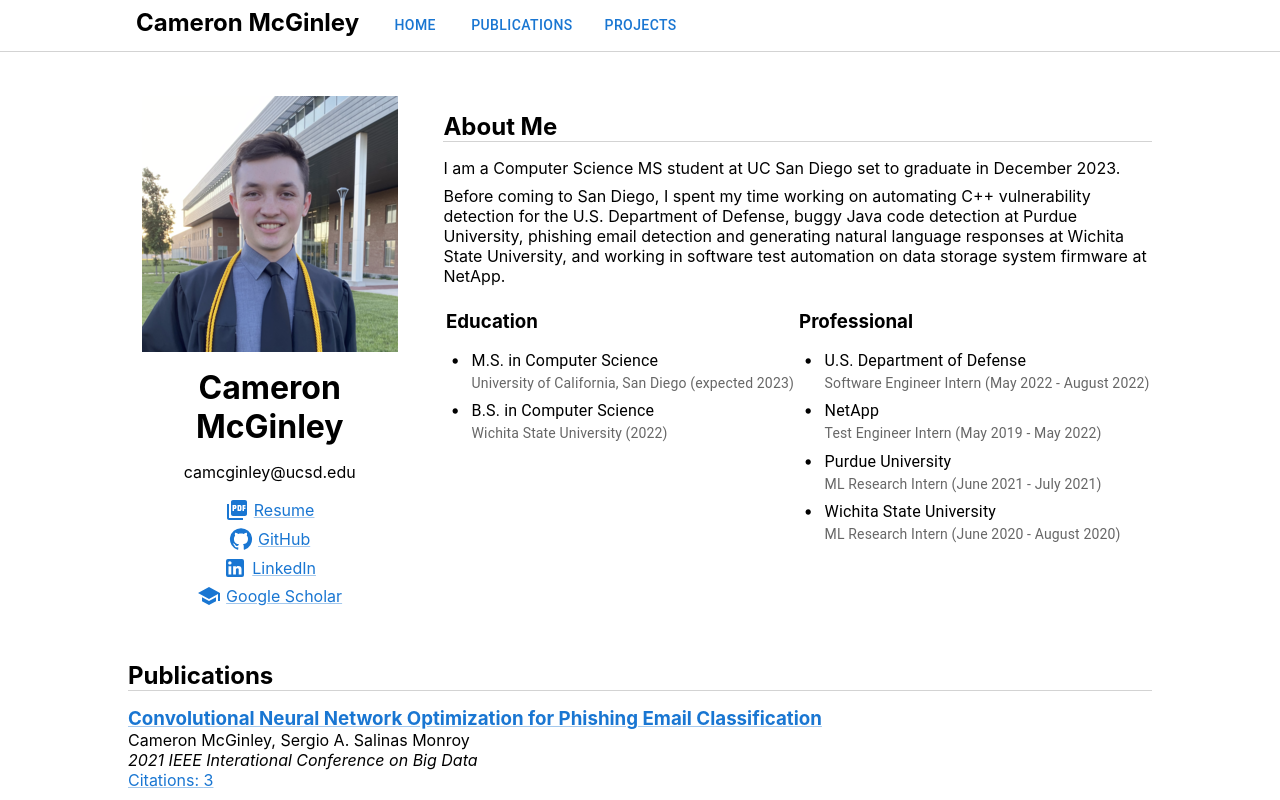
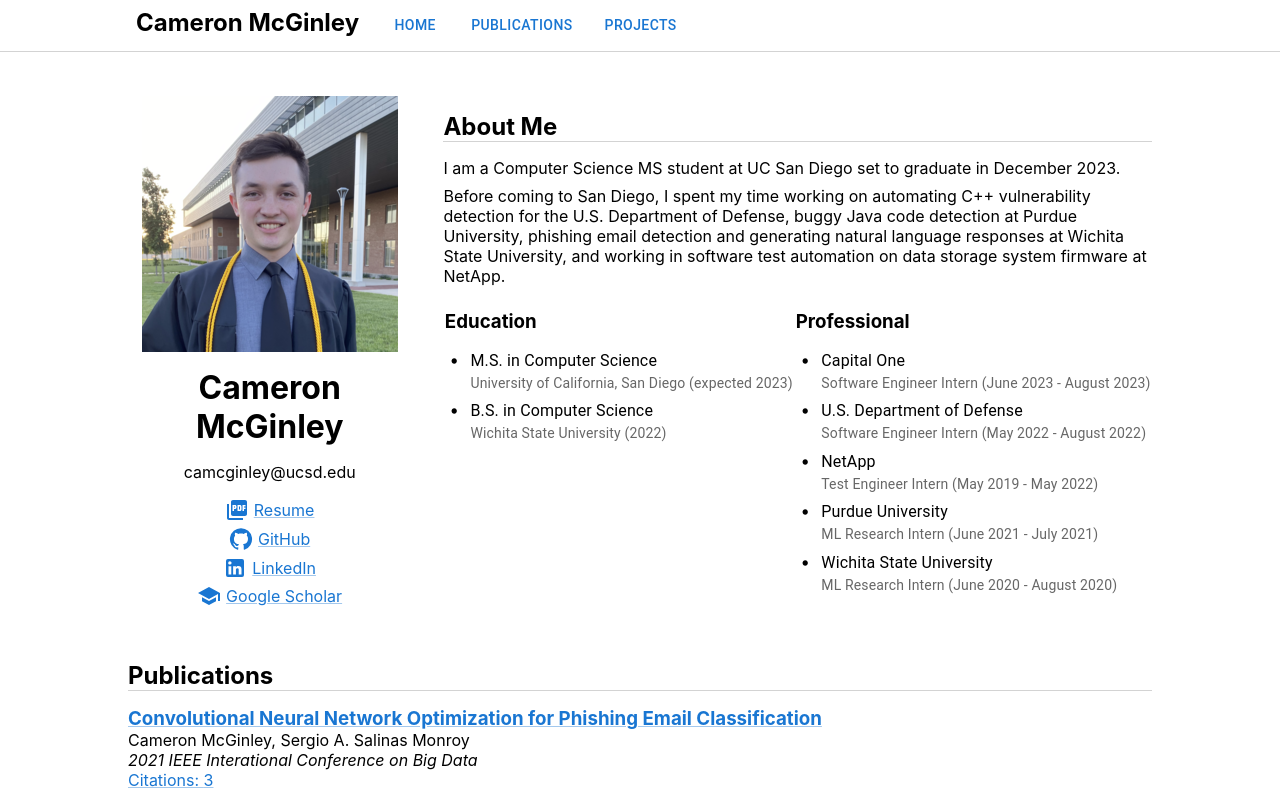
Before and after one commit to cameronmcginley/cameronmcginley.github.io, a React (Create React App) app: page / in a window 1280 px wide. Shown: the top 800 px of the page. Built offline with nearby package versions, Linux system fonts and the light colour scheme.

Commit message:
Add Capital One to bio

```diff
--- a/src/Components/AboutBio.js
+++ b/src/Components/AboutBio.js
@@ -15,7 +15,8 @@
         vulnerability detection for the U.S. Department of Defense, buggy Java
         code detection at Purdue University, phishing email detection and
         generating natural language responses at Wichita State University, and
-        working in software test automation on data storage system firmware at NetApp.
+        working in software test automation on data storage system firmware at
+        NetApp.
       </p>
 
       <div className="about bio lists">
@@ -36,6 +37,10 @@
         <AboutList
           title="Professional"
           items={[
+            {
+              text: "Capital One",
+              secondary: "Software Engineer Intern (June 2023 - August 2023)",
+            },
             {
               text: "U.S. Department of Defense",
               secondary: "Software Engineer Intern (May 2022 - August 2022)",
```
